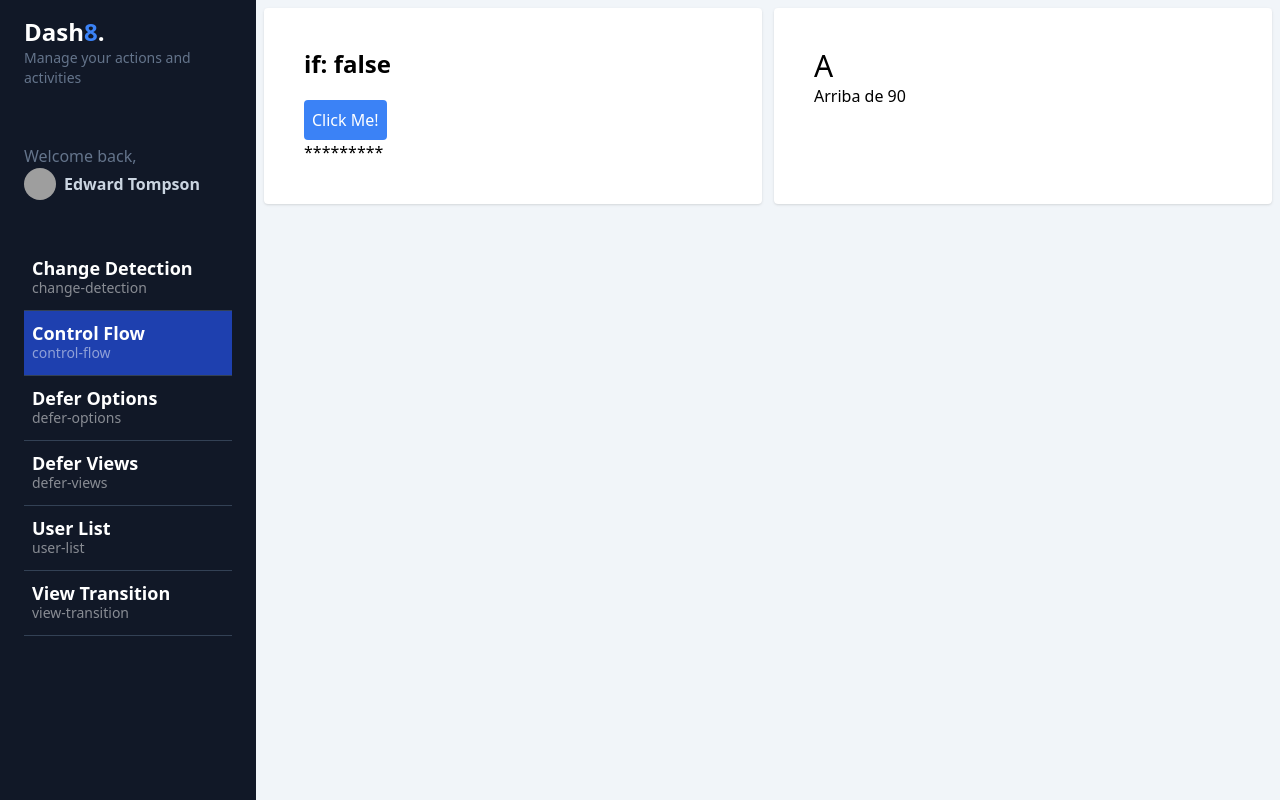
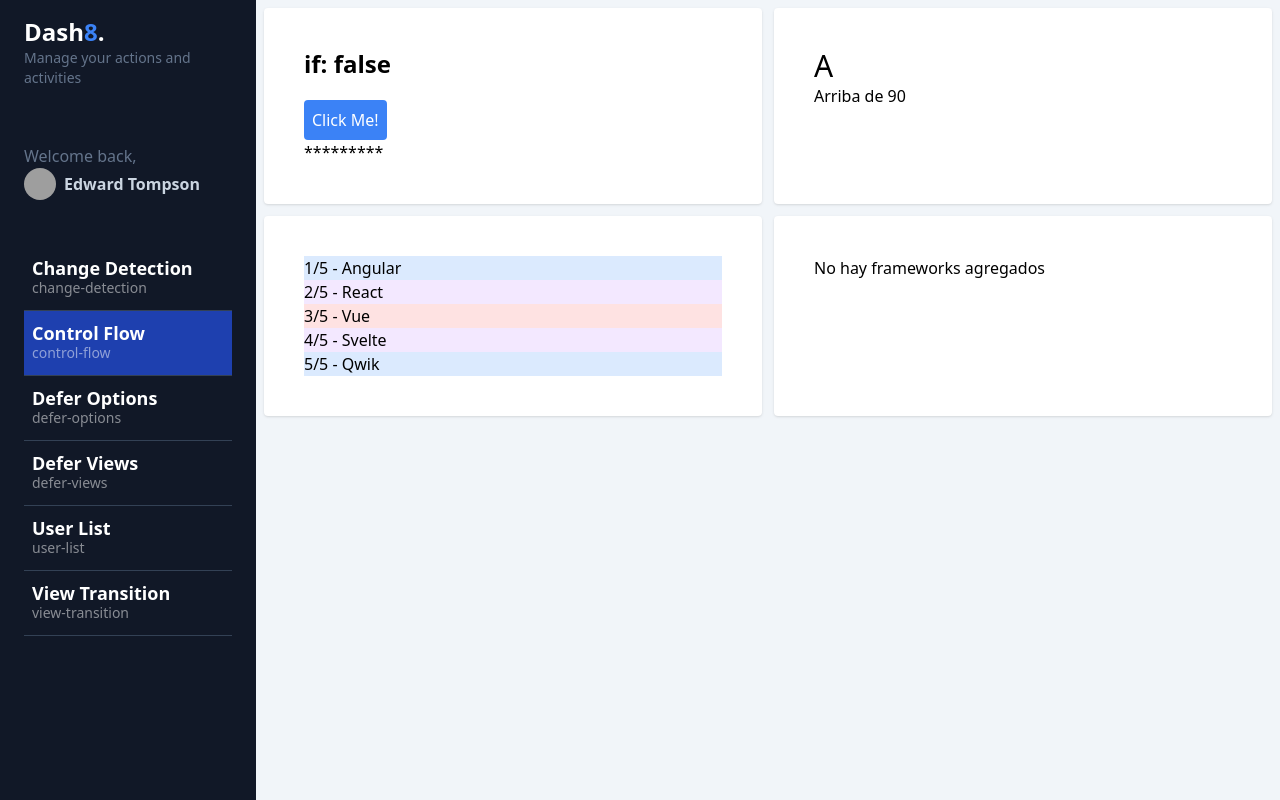
Before and after one commit to Angular-Course-Sergio/myDashboardApp, an Angular app: page /dashboard/control-flow in a window 1280 px wide. Built offline with nearby package versions, Linux system fonts and the light colour scheme; grey boxes are pictures that could not be loaded.

Commit message:
Control Flow - @For

```diff
--- a/src/app/dashboard/pages/control-flow/control-flow.component.html
+++ b/src/app/dashboard/pages/control-flow/control-flow.component.html
@@ -27,4 +27,31 @@
     <p>Reprobado</p>
     } }
   </div>
+
+  <div class="bg-white rounded shadow p-10">
+    <ul>
+      @for (framework of frameworks(); track frameworks; let i = $index, first =
+      $first, last = $last, even = $even, odd = $odd, count = $count ) {
+      <li
+        [class]="{
+          'bg-red-100': even && !first && !last,
+          'bg-purple-100': odd && !first && !last,
+          'bg-blue-100': first || last,
+        }"
+      >
+        {{ i + 1 }}/{{ count }} - {{ framework }}
+      </li>
+      }
+    </ul>
+  </div>
+
+  <div class="bg-white rounded shadow p-10">
+    <ul>
+      @for (framework of frameworks2(); track $index) {
+      <li>{{ framework }}</li>
+      } @empty {
+      <li>No hay frameworks agregados</li>
+      }
+    </ul>
+  </div>
 </section>
--- a/src/app/dashboard/pages/control-flow/control-flow.component.ts
+++ b/src/app/dashboard/pages/control-flow/control-flow.component.ts
@@ -12,6 +12,9 @@
   public showContent = signal(false);
   public grade = signal<Grade>('A');
 
+  public frameworks = signal(['Angular', 'React', 'Vue', 'Svelte', 'Qwik']);
+  public frameworks2 = signal([]);
+
   public toggleContent() {
     this.showContent.update((value) => !value);
   }
```
